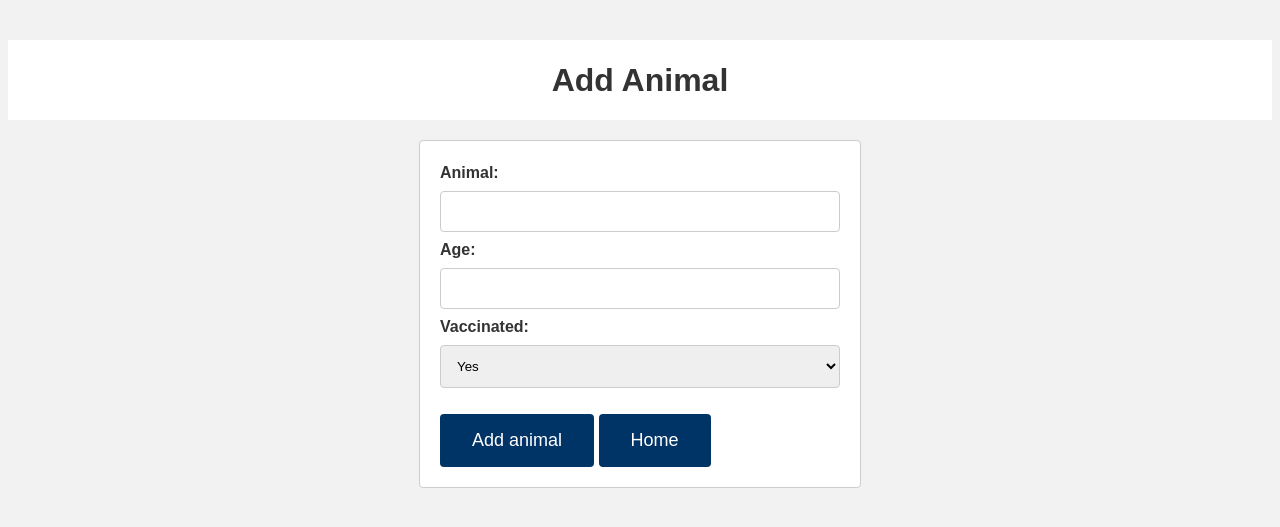
After one commit to PhilipOneHand/AnimalShalter, a Flask app: page /add_other in a window 1280 px wide. The commit adds this page. Shown: the top 527 px of the page. Run offline with Flask 3, Linux system fonts and the light colour scheme.

Commit message:
Creating dogs and other pages and connecting it to the routes
Signed-off-by: Nikole647 <nikole647@gmail.com>

```diff
--- a/Server/Server.py
+++ b/Server/Server.py
@@ -182,6 +182,77 @@ def add_dog():
 
     return render_template("add_dog.html")
 
+######################### Other Section###########################################
+@app.route("/delete_other/<int:other_id>", methods=["POST"])
+def delete_other(other_id):
+    # Create a cursor object to execute SQL queries
+    cursor = db.cursor()
+
+    # Execute the SQL query to delete the other record
+    cursor.execute("DELETE FROM Other WHERE id=%s", (other_id,))
+    db.commit()
+
+    # Close the cursor
+    cursor.close()
+
+    # Redirect back to the showother page
+    return redirect(url_for('showother'))
+
+
+@app.route("/Show_Other_list", methods=['GET','POST'])
+def showother():
+    # Connect to the database
+    cursor = db.cursor()
+
+    if request.method == 'POST':
+        if 'other_id' in request.form:
+            # Get the other ID entered in the form
+            other_id = request.form['other_id']
+
+            # Execute the SQL query to retrieve dog by ID
+            cursor.execute("SELECT * FROM Other WHERE id=%s", (other_id,))
+            data = cursor.fetchall()
+
+        elif 'animal' in request.form:
+            # Get the animal entered in the form
+            animal = request.form['animal']
+
+            # Execute the SQL query to retrieve other by animal
+            cursor.execute("SELECT * FROM Dogs WHERE breed LIKE %s", ('%' + animal + '%',))
+            data = cursor.fetchall()
+
+
+    else:
+        # Execute the SQL query to retrieve all other
+        cursor.execute("SELECT * FROM Other")
+        data = cursor.fetchall()
+
+    # Close the database connection
+    cursor.close()
+
+    # Render the template with the other data
+    return render_template("Other_list.html", data=data)
+
+@app.route("/add_other", methods=["GET", "POST"])
+def add_other():
+    # Connect to the database
+    cursor = db.cursor()
+
+    if request.method == "POST":
+        animal = request.form["animal"]
+        age = request.form["age"]
+        vaccinated = request.form["vaccinated"]
+
+
+        # Insert the cat into the Dogs table
+        insert_query = "INSERT INTO Other ( animal, age, vaccinate) VALUES ( %s, %s, %s, %s)"
+        cursor.execute(insert_query, ( animal, age, vaccinated))
+        db.commit()
+
+        # Redirect to the Dogs list page
+        return redirect(url_for("showother"))
+
+    return render_template("add_other.html")
 
 if __name__ == "__main__":
     app.run(debug=True)
--- /dev/null
+++ b/templates/add_other.html
@@ -0,0 +1,85 @@
+<!DOCTYPE html>
+<html>
+  <head>
+    <title>Add Other</title>
+    <meta name="viewport" content="width=device-width, initial-scale=1">
+    <style>
+      /* Add custom styles here if needed */
+      body {
+        background-color: #f2f2f2;
+        font-family: Arial, sans-serif;
+        font-size: 16px;
+        line-height: 1.5;
+        color: #333;
+      }
+      h1 {
+        font-size: 32px;
+        color: #333;
+        margin-top: 40px;
+        margin-bottom: 20px;
+        padding: 16px;
+        text-align: center;
+        background-color: #fff;
+      }
+      form {
+        margin: 0 auto;
+        max-width: 400px;
+        padding: 20px;
+        background-color: #fff;
+        border: 1px solid #ccc;
+        border-radius: 4px;
+      }
+      label {
+        font-size: 16px;
+        font-weight: bold;
+      }
+      input[type="text"], input[type="number"] {
+        width: 100%;
+        padding: 12px;
+        margin: 6px 0;
+        border: 1px solid #ccc;
+        border-radius: 4px;
+        box-sizing: border-box;
+      }
+      select {
+        width: 100%;
+        padding: 12px;
+        margin: 6px 0;
+        border: 1px solid #ccc;
+        border-radius: 4px;
+        box-sizing: border-box;
+      }
+      button {
+        background-color: #003366;
+        color: #fff;
+        font-family: Arial, sans-serif;
+        font-size: 18px;
+        border: none;
+        border-radius: 4px;
+        padding: 16px 32px;
+        margin-top: 20px;
+        cursor: pointer;
+        transition: background-color 0.3s ease;
+      }
+      button:hover {
+        background-color: #0059b3;
+      }
+    </style>
+  </head>
+  <body>
+    <h1>Add Animal</h1>
+    <form method="post" action="/add_other">
+      <label for="animal">Animal:</label>
+      <input type="text" id="animal" name="animal" required>
+      <label for="age">Age:</label>
+      <input type="number" id="age" name="age" required>
+      <label for="vaccinated">Vaccinated:</label>
+      <select id="vaccinated" name="vaccinated" required>
+        <option value="yes">Yes</option>
+        <option value="no">No</option>
+      </select>
+      <button type="submit">Add animal</button>
+      <button onclick="window.location.href='http://127.0.0.1:5000/'">Home</button>
+    </form>
+  </body>
+</html>
--- a/templates/index.html
+++ b/templates/index.html
@@ -70,7 +70,7 @@
         <div class="pet-buttons">
             <button onclick="location.href='/Show_Cats_list'">Cats</button>
             <button onclick="location.href='/Show_Dogs_list'">Dogs</button>
-            <button onclick="location.href='/other'">Other</button>
+            <button onclick="location.href='/Show_Other_list'">Other</button>
         </div>
     </div>
     <div class="pet-images">
```
Also changed, not shown: templates/Other_list.html (renamed from templates/Dogs_list.html, +18 -32 lines).
